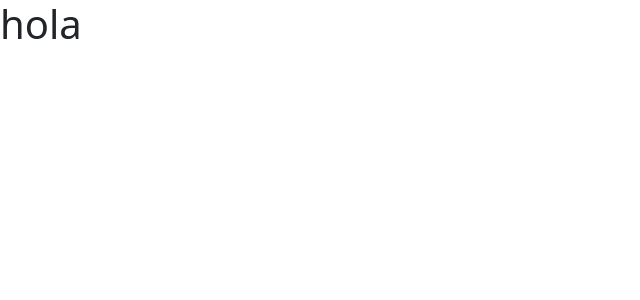
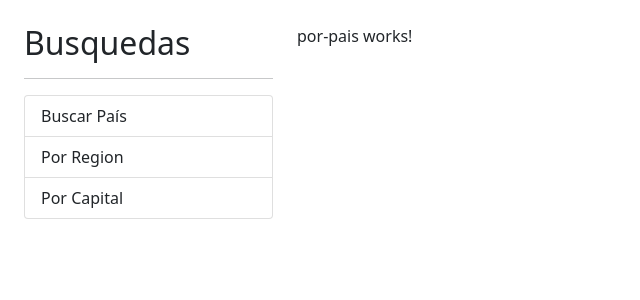
Before and after one commit to LuisCutzal/03-paisesApp, an Angular app: page / in a window 1280 px wide. Shown: the top 300 px of the page, without its empty margins (0-640 px from the left). Built offline with nearby package versions, Linux system fonts and the light colour scheme.

Commit message:
RouterModule - Rutas en nuestra aplicación

```diff
--- a/src/app/app.component.html
+++ b/src/app/app.component.html
@@ -1 +1,14 @@
-<h1>hola</h1>
+<div class="row container mt-4">
+    <div class="col-3">
+        <h2>Busquedas</h2>
+        <hr>
+        <ul class="list-group">
+            <li class="list-group-item">Buscar País</li>
+            <li class="list-group-item">Por Region</li>
+            <li class="list-group-item">Por Capital</li>
+        </ul>
+    </div>
+    <div class="col">
+        <router-outlet></router-outlet>
+    </div>
+</div>
--- a/src/app/app.module.ts
+++ b/src/app/app.module.ts
@@ -4,6 +4,7 @@
 import { AppComponent } from './app.component';
 import { PaisModule } from './pais/pais.module';
 import { SharedModule } from './shared/shared.module';
+import { AppRotingModule } from './app-routing.module';
 
 @NgModule({
   declarations: [
@@ -12,7 +13,8 @@
   imports: [
     BrowserModule,
     PaisModule,
-    SharedModule
+    SharedModule,
+    AppRotingModule
   ],
   providers: [],
   bootstrap: [AppComponent]
```
Also changed, not shown: src/app/app-routing.module.ts (added, +43 -0 lines).
